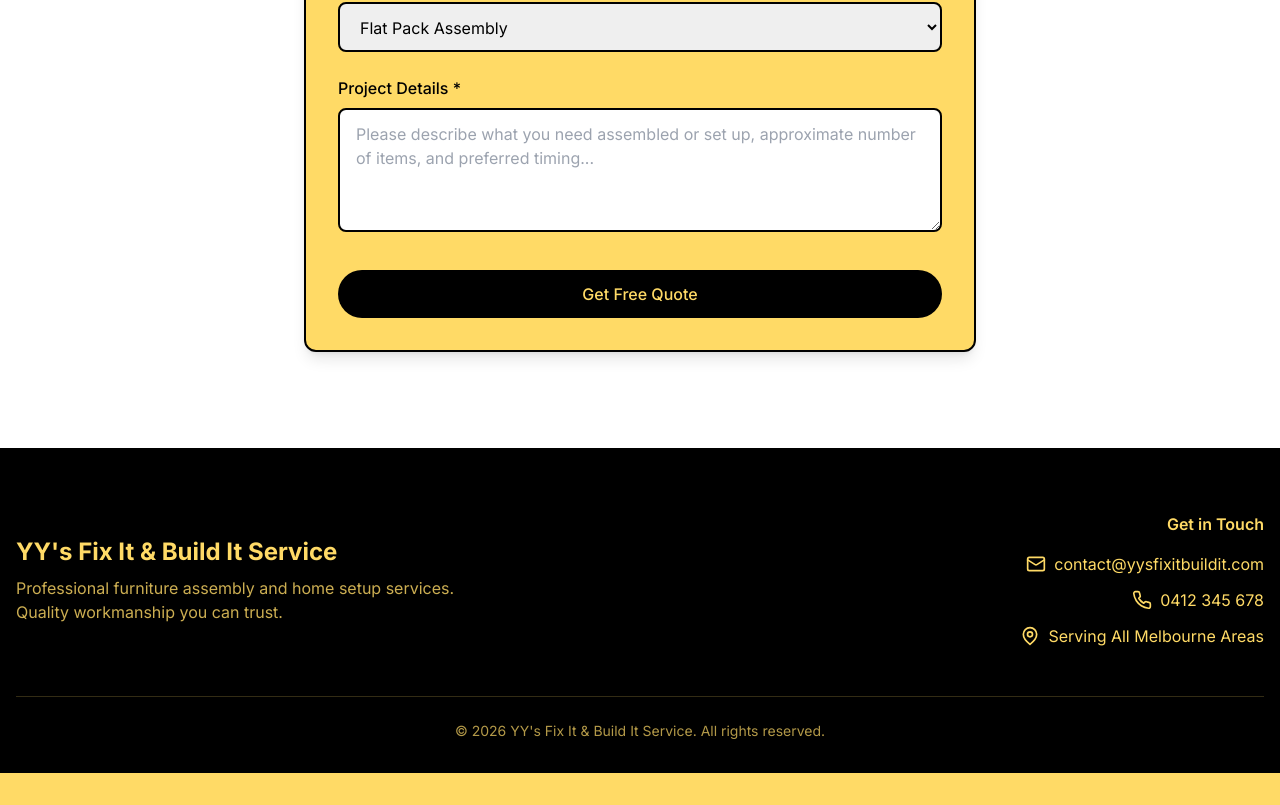
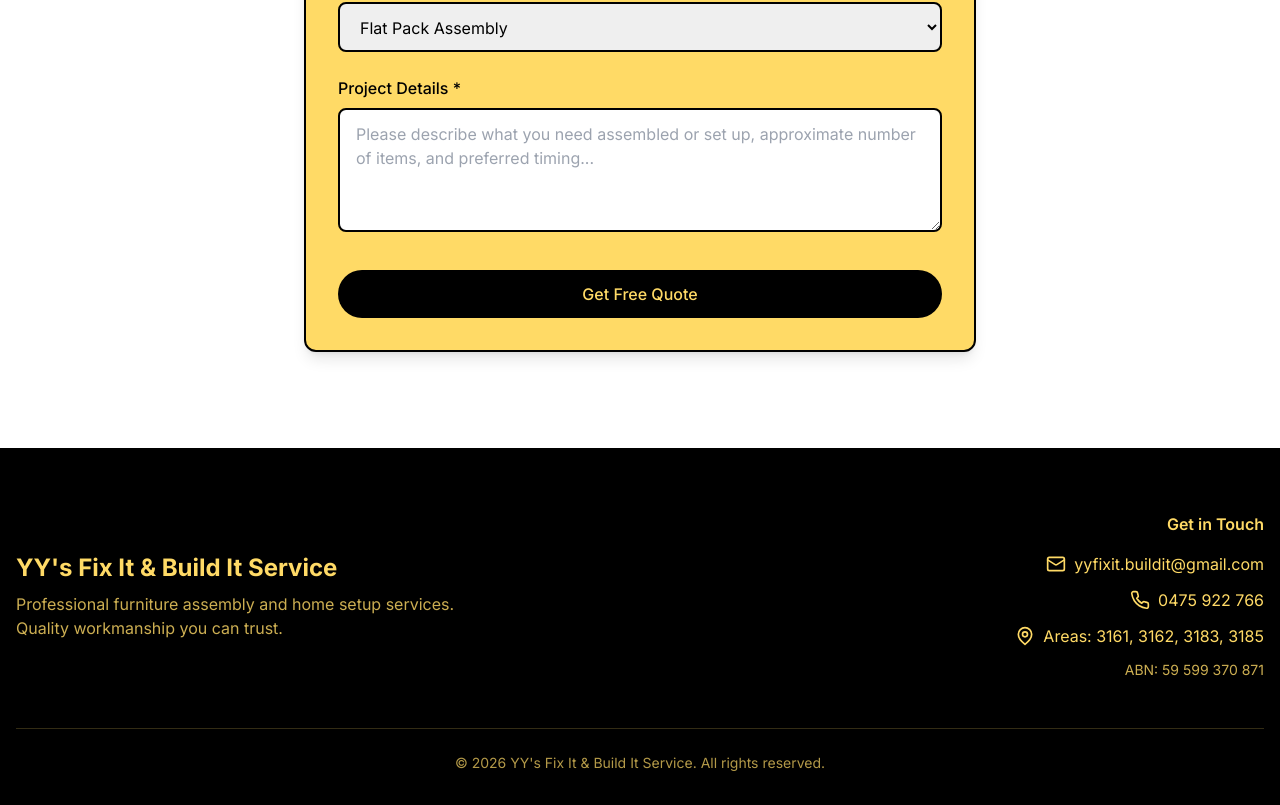
Before and after one commit to Zaggy887/YYFixIT, a React (Vite) app: page / in a window 1280 px wide. Shown: the part 7370-8175 px from the top of the page. Before the commit the page ends 8143 px from the top, so only its background shows below. Built offline with nearby package versions, Linux system fonts and the light colour scheme.

Commit message:
Updated Footer.tsx

```diff
--- a/src/components/Footer.tsx
+++ b/src/components/Footer.tsx
@@ -18,22 +18,25 @@ const Footer = () => {
             <h4 className="text-[#FFDA66] font-semibold mb-4">Get in Touch</h4>
             <div className="flex flex-col items-center md:items-end space-y-3">
               <a
-                href="mailto:contact@yysfixitbuildit.com"
+                href="mailto:yyfixit.buildit@gmail.com"
                 className="flex items-center text-[#FFDA66] hover:text-[#FFDA66]/80 transition-colors"
               >
                 <Mail className="w-5 h-5 mr-2" />
-                contact@yysfixitbuildit.com
+                yyfixit.buildit@gmail.com
               </a>
               <a
-                href="tel:+61412345678"
+                href="tel:+61475922766"
                 className="flex items-center text-[#FFDA66] hover:text-[#FFDA66]/80 transition-colors"
               >
                 <Phone className="w-5 h-5 mr-2" />
-                0412 345 678
+                0475 922 766
               </a>
               <div className="flex items-center text-[#FFDA66]">
                 <MapPin className="w-5 h-5 mr-2" />
-                Serving All Melbourne Areas
+                Areas: 3161, 3162, 3183, 3185
+              </div>
+              <div className="text-[#FFDA66]/80 text-sm mt-2">
+                ABN: 59 599 370 871
               </div>
             </div>
           </div>
```
